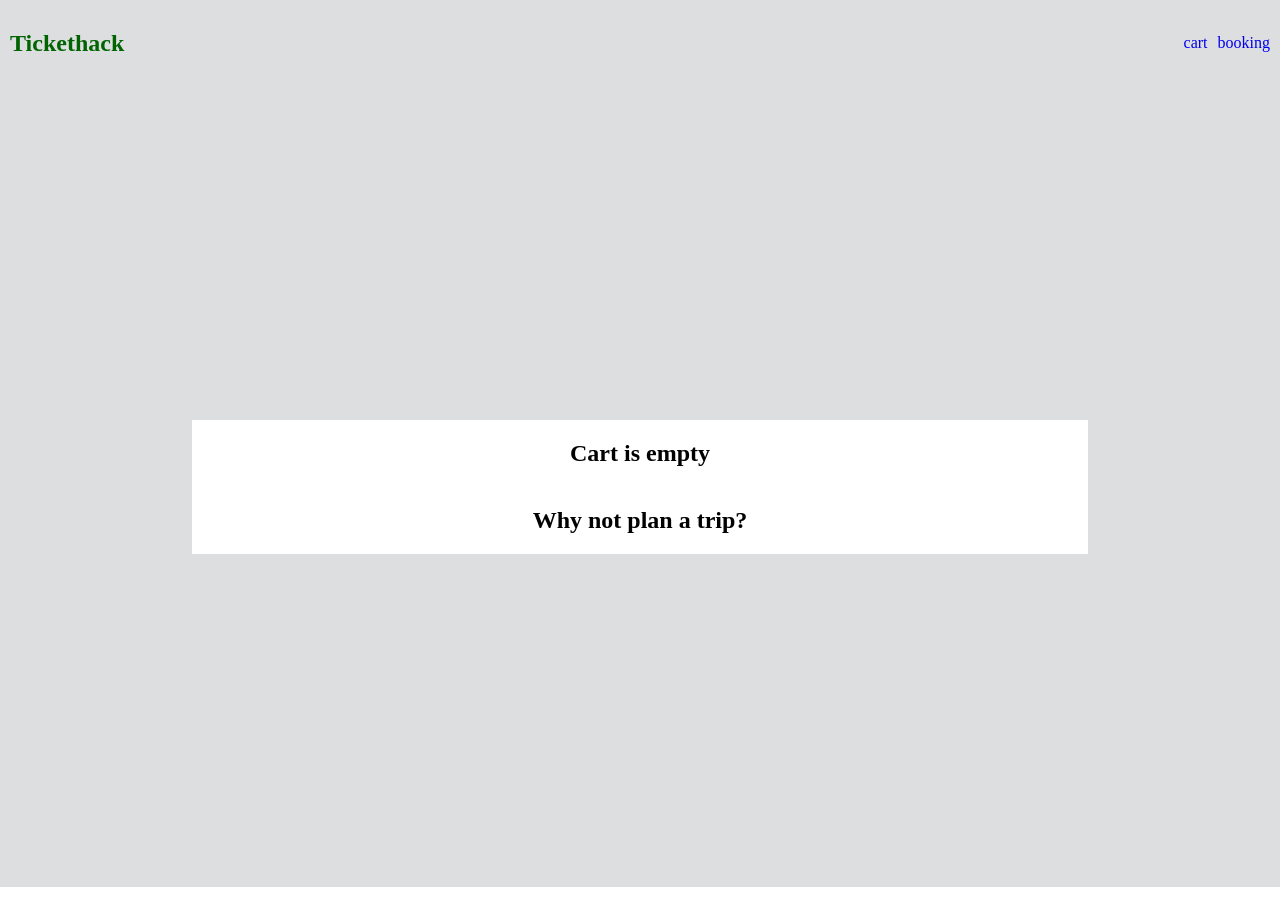
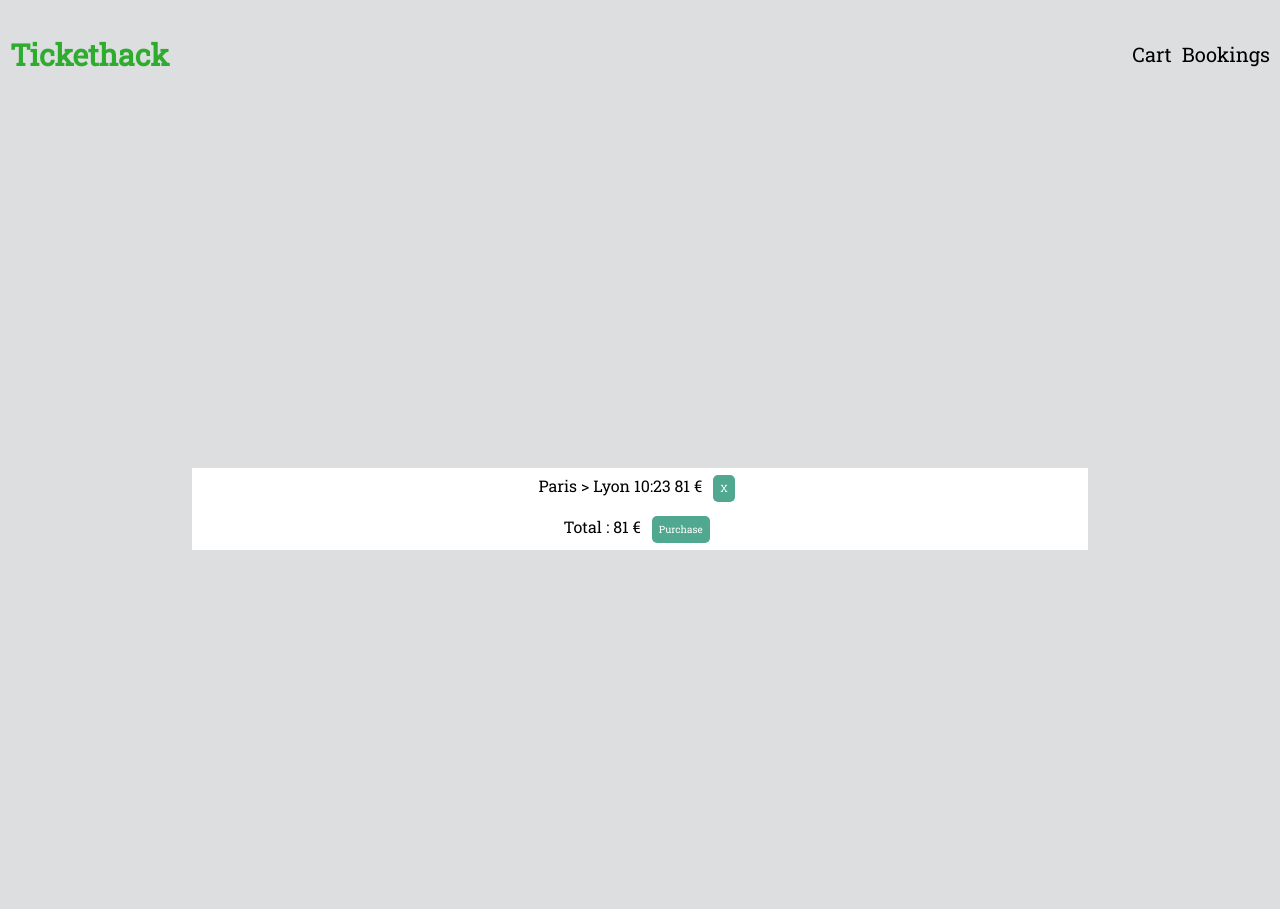
Before and after one commit to Sachahcas/tickethack-frontend, a website: page cart.html in a window 1280 px wide. Before the commit the page ends 887 px from the top, so only its background shows below. Drawn offline with Linux system fonts and the light colour scheme.

Commit message:
added font and somes styles modifs

```diff
--- a/cart.html
+++ b/cart.html
@@ -4,6 +4,9 @@
     <meta charset="UTF-8">
     <meta name="viewport" content="width=device-width, initial-scale=1.0">
     <title>Cart</title>
+    <link rel="preconnect" href="https://fonts.googleapis.com">
+    <link rel="preconnect" href="https://fonts.gstatic.com" crossorigin>
+    <link href="https://fonts.googleapis.com/css2?family=Roboto+Slab&display=swap" rel="stylesheet">
     <link rel="stylesheet" href="style.css" />
 </head>
 <body>
@@ -12,15 +15,23 @@
             <a href="index.html" style="text-decoration: none"><h2 id = logoText>Tickethack</h2></a>
         </div>
         <div id = menuContainer>
-            <a href="cart.html" style="text-decoration: none"><span id="cart">cart</span></a>
-            <a href="booking.html" style="text-decoration: none"><span id="booking">booking</span></a>
+            <a href="cart.html" style="text-decoration: none"><span id="cart">Cart</span></a>
+            <a href="booking.html" style="text-decoration: none"><span id="booking">Bookings</span></a>
         </div>
     </div>
 
     <div id = cartContainer>
         <div class = cart>
-            <h2>Cart is empty</h2>
-            <h2>Why not plan a trip?</h2>
+            <div class = cartLine>
+                <span class=DepartureArrival>Paris > Lyon</span>
+                <span>10:23</span>
+                <span>81 €</span>
+                <button class=book> X </button>
+            </div>
+            <div id = bottom>
+                <span>Total : 81 €</span>
+                <button class=book> Purchase </button>
+            </div>
         </div>
     </div>
 
--- a/script.js
+++ b/script.js
@@ -22,18 +22,19 @@ function updateBookEventListener(trip) {
     console.log(trip)
 	for (let i = 0; i < document.querySelectorAll('.book').length; i++) {
 		document.querySelectorAll('.book')[i].addEventListener('click', function () {
-            console.log('Coucou')
+
 			fetch(`http://localhost:3000/carts`, {
                 method: 'POST',
                 headers:{"Content-Type":"application/json"},
-                body: JSON.stringify(trip
+                body: JSON.stringify(trip[i]
                 )
             })
             .then(response => response.json())
             .then(data => {
-                console.log(data)
                 if (data.result) {
+
                     this.parentNode.remove();
+
                 }
             });
 		});
--- a/style.css
+++ b/style.css
@@ -2,6 +2,10 @@ body {
     background-image: url(images/background.jpg);
     background-size: cover;
     margin: 0;
+  }
+
+  * {
+    font-family: 'Roboto Slab', serif;
   }
 
   #container {
@@ -25,7 +29,8 @@ body {
   }
 
   #logoText {
-    color:darkgreen;
+    color:rgb(46, 172, 46);
+    font-size: 30px;
 
   }
 
@@ -36,6 +41,13 @@ body {
 
   #cart {
     margin-right: 10px;
+    color: black;
+    font-size: 20px;
+  }
+
+  #booking {
+    color: black;
+    font-size: 20px;
   }
   #titlesContainer {
     grid-row-start: 2;
```
Also changed, not shown: booking.html (+5 -2 lines), index.html (+5 -2 lines).
